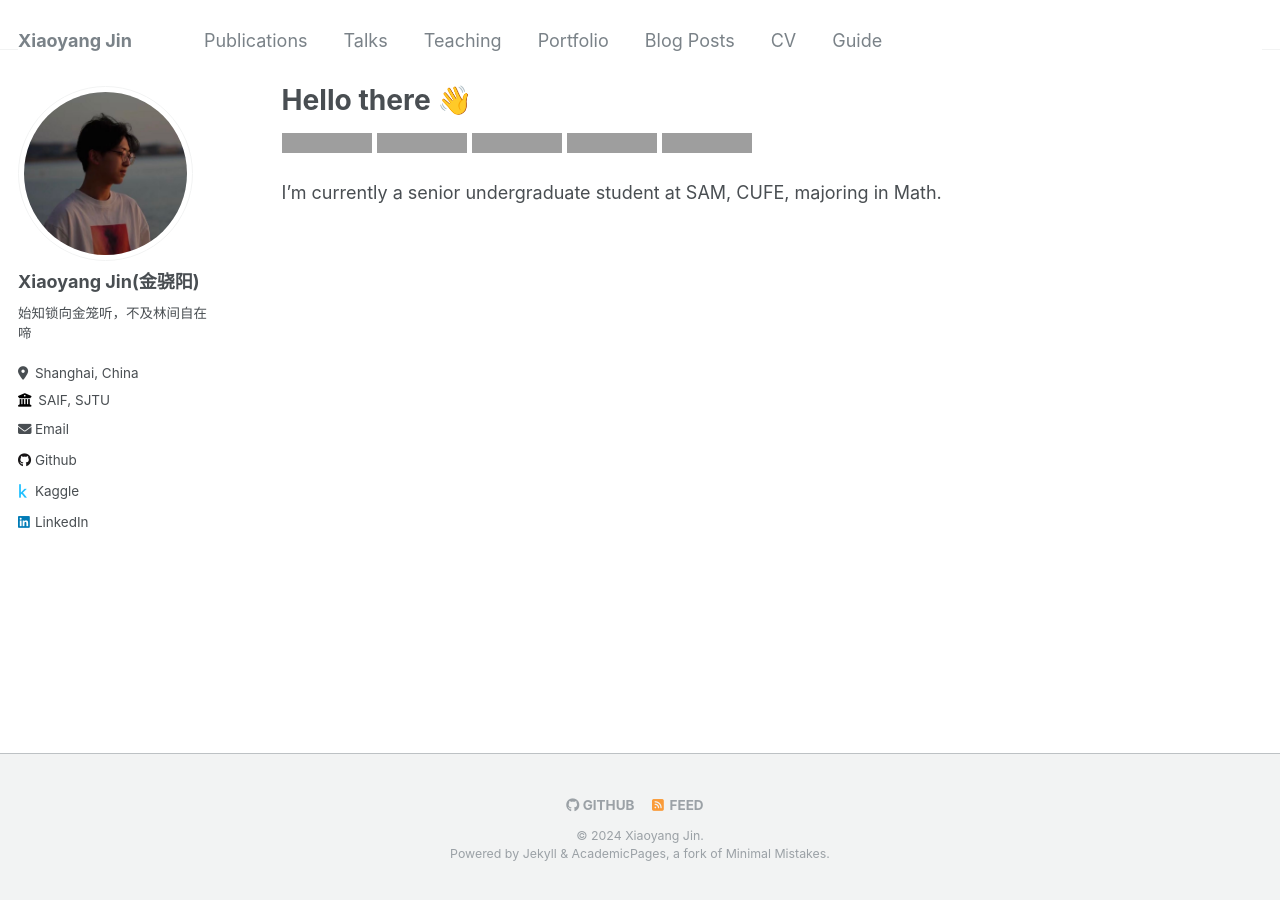
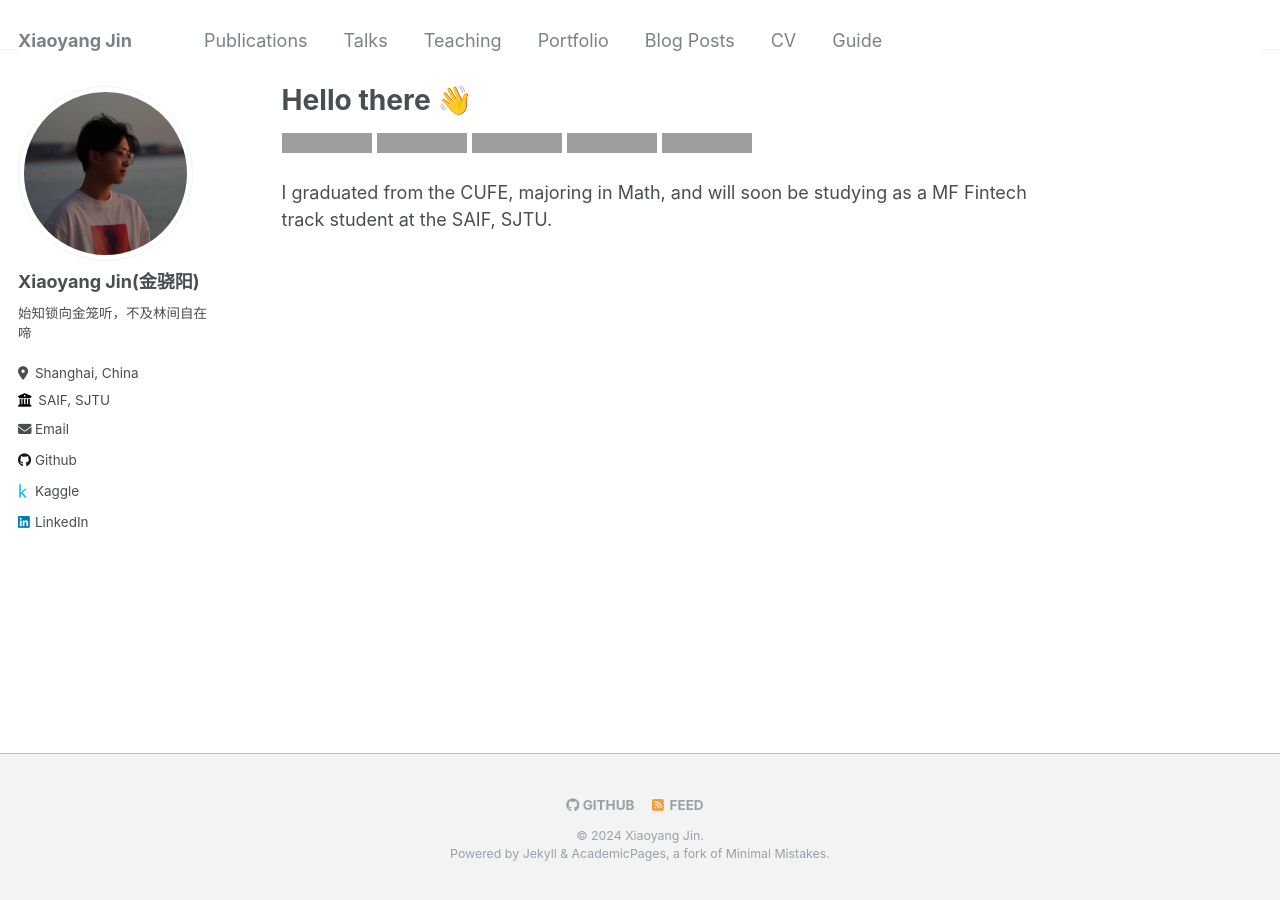
Before and after one commit to Nanqiang01/Nanqiang01.github.io, a Jekyll site: the page built from _pages/about.md, in a window 1280 px wide. Built offline with Jekyll 4.4.1, drawn with Linux system fonts in a browser that asks for light colours; grey boxes are pictures that could not be loaded.

Commit message:
Update about.md

```diff
--- a/_pages/about.md
+++ b/_pages/about.md
@@ -14,4 +14,4 @@ redirect_from:
 ![decription](https://img.shields.io/badge/Language-R-blue)
 ![decription](https://img.shields.io/badge/Language-C++-red)
 
-I’m currently a senior undergraduate student at SAM, CUFE, majoring in Math.
+I graduated from the CUFE, majoring in Math, and will soon be studying as a MF Fintech track student at the SAIF, SJTU.
```
